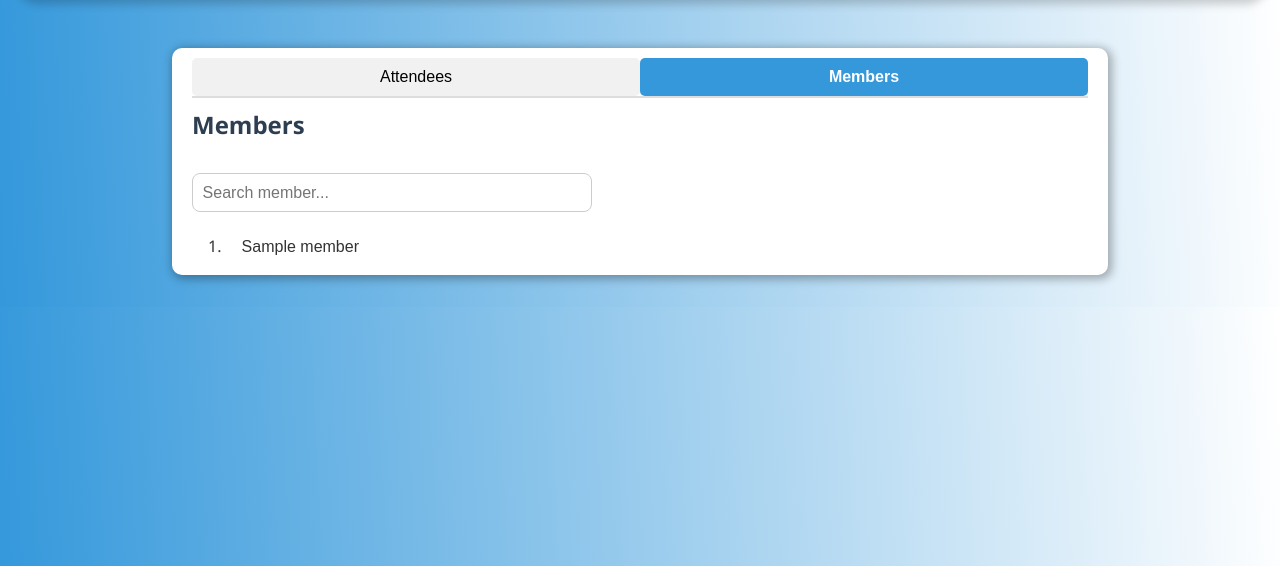
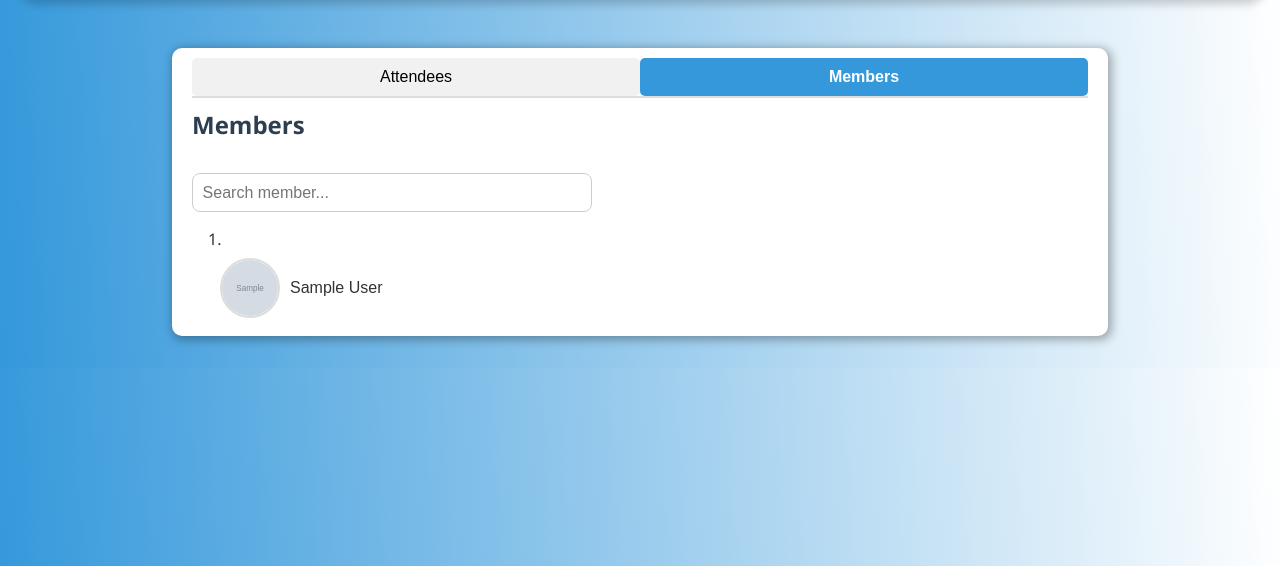
Before and after one commit to abiezer123/emp, a Flask app: page /members in a window 1280 px wide, after a click on "Members". Shown: the part 81-647 px from the top of the page. Run offline with Flask 3, Linux system fonts and the light colour scheme; the visitor is signed in with stand-in values (Sample User, id 1); grey boxes marked "Sample" are stand-in pictures; a database or web service that is not in the repository returns one stand-in record (values such as "Sample title"); data that the repository does not hold is empty.

Commit message:
user profile

```diff
--- a/app.py
+++ b/app.py
@@ -435,9 +435,14 @@ def members():
         members_collection.bulk_write(bulk_ops)
 
     # --- Step 4: Fetch members for display ---
-    members_cursor = members_collection.find({}, {"name": 1})
+    members_cursor = members_collection.find({}, {"name": 1, "full_name": 1, "image_url": 1})
     members = [
-        {"id": str(doc["_id"]), "name": doc["name"]}
+        {
+            "id": str(doc["_id"]),
+            "name": doc.get("name", ""),
+            "full_name": doc.get("full_name", ""),
+            "image_url": doc.get("image_url", "")
+        }
         for doc in members_cursor
     ]
 
@@ -498,52 +503,42 @@ def get_member(member_id):
 
 @app.route("/api/members/update", methods=["POST"])
 def update_member():
-    data = request.get_json()
-    print("Received data:", data)  # 👈 check what frontend sends
-    member_id = data.get("id")
+    try:
+        data = request.get_json()
+        member_id = data.get("id")
 
-    if not member_id:
-        return jsonify({"success": False, "error": "Missing member ID"}), 400
+        if not member_id:
+            return jsonify({"success": False, "error": "Missing member ID"}), 400
 
-    try:
         update_fields = {
-            "name": data.get("name"),
-            "birthdate": data.get("birthdate"),
-            "date_baptized": data.get("date_baptized"),
-            "place_baptism": data.get("place_baptism"),
-            "witnesses": data.get("witnesses"),
-            "father": data.get("father"),
-            "mother": data.get("mother"),
-            "contact": data.get("contact"),
-            "email": data.get("email"),
-            "facebook": data.get("facebook"),
-            "address": data.get("address")
+            "full_name": data.get("full_name", "").strip(),
+            "name": data.get("name", "").strip(),
+            "birthdate": data.get("birthdate", "").strip(),
+            "date_baptized": data.get("date_baptized", "").strip(),
+            "place_baptism": data.get("place_baptism", "").strip(),
+            "witnesses": data.get("witnesses", "").strip(),
+            "father": data.get("father", "").strip(),
+            "mother": data.get("mother", "").strip(),
+            "contact": data.get("contact", "").strip(),
+            "email": data.get("email", "").strip(),
+            "facebook": data.get("facebook", "").strip(),
+            "address": data.get("address", "").strip()
         }
 
-        update_fields = {k: v for k, v in update_fields.items() if v is not None}
-        print("Update fields:", update_fields)  # 👈 check what will be saved
+        # Remove empty strings (to avoid overwriting with blank)
+        update_fields = {k: v for k, v in update_fields.items() if v != ""}
 
         result = members_collection.update_one(
             {"_id": ObjectId(member_id)},
             {"$set": update_fields}
         )
 
-        print("Matched count:", result.matched_count)  # 👈 should be 1 if found
-
         if result.matched_count == 0:
             return jsonify({"success": False, "error": "Member not found"}), 404
 
-        updated_member = members_collection.find_one({"_id": ObjectId(member_id)})
-        updated_member["_id"] = str(updated_member["_id"])
-        updated_member["age"] = calculate_age(updated_member.get("birthdate"))
-
-        return jsonify({"success": True, "member": updated_member})
-
+        return jsonify({"success": True, "message": "Member updated successfully!"})
     except Exception as e:
-        import traceback
-        traceback.print_exc()
         return jsonify({"success": False, "error": str(e)}), 500
-
 
 @app.route("/upload_image", methods=["POST"])
 def upload_image():
--- a/templates/members.html
+++ b/templates/members.html
@@ -131,7 +131,6 @@
                 <button class="tab-btn" onclick="openTab(event, 'membersTab')">Members</button>
             </div>
 
-            <!-- Attendees Tab -->
             <div id="attendeesTab" class="tab-content active">
                 <h2>Attendees</h2>
                 <input type="text" id="searchAttendee" placeholder="Search attendee..." />
@@ -139,7 +138,7 @@
                     {% for name in attendees %}
                     <li>
                         <button class="member-btn" onclick="openMemberModal('{{ name }}')">
-                            {{ name }}
+                            <span class="member-name">{{ name }}</span>
                         </button>
                     </li>
                     {% endfor %}
@@ -154,12 +153,16 @@
                     {% for member in members %}
                     <li>
                         <button class="member-btn" onclick="openMemberModal('{{ member.name }}', '{{ member.id }}')">
-                            {{ member.name }}
+                            <img src="{{ member.image_url if member.image_url else url_for('static', filename='images/user.png') }}"
+                                alt="Profile" class="member-image" />
+                            {{ member.full_name or member.name }}
                         </button>
                     </li>
                     {% endfor %}
                 </ol>
+
             </div>
+
         </div>
     </main>
 
@@ -199,7 +202,7 @@
             <div id="profileTab" class="tab-content">
                 <!-- Profile Information (Read Only) -->
                 <div id="profileView">
-
+                    <p><strong>Full Name:</strong> <span id="profileFullName">---</span></p>
                     <p><strong>Age:</strong> <span id="profileAge">---</span></p>
                     <p><strong>Birthdate:</strong> <span id="profileBirthdate">---</span></p>
                     <p><strong>Date Baptized:</strong> <span id="profileBaptistDate">---</span></p>
@@ -226,8 +229,8 @@
                     <label>Profile Picture</label>
                     <input type="file" id="profileImageInput" accept="image/*" />
 
-                    <label>Full Name</label>
-                    <input type="text" id="editName" placeholder="Enter full name" />
+                    <label>Full Name:</label>
+                    <input type="text" id="editFullName" name="full_name" />
 
                     <label>Birthdate</label>
                     <input type="date" id="editBirthdate" />
@@ -269,6 +272,175 @@
 
 
     <style>
+        /* Container */
+        #profileView {
+            display: flex;
+            flex-direction: column;
+            gap: 10px;
+            padding: 10px 0;
+        }
+
+        /* Each info row */
+        #profileView p {
+            display: flex;
+            gap: 10px;
+            margin: 0;
+        }
+
+        /* Labels */
+        #profileView p strong {
+            width: 160px;
+            /* fixed width for alignment */
+            font-weight: 600;
+            color: #555;
+            text-align: left;
+            /* ensure label text is left aligned */
+        }
+
+        /* Values */
+        #profileView p span {
+            font-weight: 700;
+            /* bold */
+            color: #222;
+            text-align: left;
+            /* make value also left-aligned */
+            font-size: 1.05rem;
+            /* slightly bigger */
+        }
+
+        /* Profile card container */
+        .profile-card {
+            background: #fff;
+            border-radius: 12px;
+            padding: 20px;
+            box-shadow: 0 4px 12px rgba(0, 0, 0, 0.08);
+            max-width: 600px;
+            margin: 0 auto;
+            font-family: 'Segoe UI', Tahoma, Geneva, Verdana, sans-serif;
+        }
+
+
+        /* Each row: label and value */
+        .profile-row {
+            display: flex;
+            justify-content: flex-start;
+            /* left aligned */
+            gap: 10px;
+            /* space between label and value */
+            padding: 8px 0;
+            border-bottom: 1px solid #eee;
+        }
+
+        /* Labels */
+        .profile-row .label {
+            font-weight: 600;
+            color: #555;
+            width: 160px;
+            /* fixed width for alignment */
+        }
+
+        /* Values - highlighted */
+        .profile-row .value {
+            font-weight: 700;
+            /* bold */
+            font-size: 1.05rem;
+            /* slightly bigger */
+            color: #222;
+        }
+
+        /* Edit button styling */
+        #editProfileBtn {
+            display: inline-block;
+            margin: 20px 0 0;
+            padding: 10px 25px;
+            border: none;
+            background-color: #4CAF50;
+            color: #fff;
+            font-size: 16px;
+            border-radius: 8px;
+            cursor: pointer;
+            transition: background 0.2s;
+        }
+
+        #editProfileBtn:hover {
+            background-color: #45a049;
+        }
+
+        /* Profile container with vertical spacing */
+        .profile-container {
+            display: flex;
+            flex-direction: column;
+            gap: 0.6rem;
+        }
+
+
+
+        /* Labels bold */
+        .profile-row strong {
+            flex: 1;
+        }
+
+        /* Values */
+        .profile-row span {
+            flex: 2;
+            text-align: right;
+        }
+
+        /* Edit Form */
+        #editProfileForm label {
+            font-weight: bold;
+            margin-top: 0.5rem;
+        }
+
+        #editProfileForm input {
+            width: 100%;
+            padding: 6px 10px;
+            margin-bottom: 0.5rem;
+            border-radius: 5px;
+            border: 1px solid #ccc;
+            box-sizing: border-box;
+        }
+
+        /* Buttons container */
+        .form-buttons {
+            display: flex;
+            justify-content: flex-end;
+            gap: 10px;
+            margin-top: 10px;
+        }
+
+        .members-list-vertical {
+            list-style: none;
+            padding: 0;
+            margin: 0;
+        }
+
+        .member-btn {
+            display: flex;
+            align-items: center;
+            gap: 10px;
+            background: #fff;
+            border: none;
+            padding: 8px 12px;
+            border-radius: 10px;
+            width: 100%;
+            text-align: left;
+            cursor: pointer;
+            transition: background 0.2s;
+        }
+
+        .member-btn:hover {
+            background: #f2f2f2;
+        }
+
+        .member-image {
+            width: 60px;
+            height: 60px;
+            border-radius: 50%;
+            object-fit: cover;
+            border: 2px solid #ddd;
+        }
+
         #searchInput {
             width: 100%;
             max-width: 400px;
@@ -432,7 +604,7 @@
 
     <script>
         document.addEventListener('DOMContentLoaded', () => {
-            // 🔤 Sort Members Alphabetically
+            // 🔤 Sort Members Alphabetically (client-side)
             const list = document.getElementById('membersList');
             if (list) {
                 const items = Array.from(list.querySelectorAll('li'));
@@ -441,7 +613,7 @@
                 items.forEach(item => list.appendChild(item));
             }
 
-            // 🔍 Search Filter
+            // 🔍 Search bar filtering
             const searchInput = document.getElementById('searchInput');
             if (searchInput) {
                 searchInput.addEventListener('input', function () {
@@ -455,21 +627,19 @@
             }
         });
 
-        // 📅 Format date to "Month day, Year"
+        // 📅 Format date to "Month Day, Year"
         function formatDatePretty(dateString) {
-            if (!dateString) return "---";
             const date = new Date(dateString);
             if (isNaN(date)) return "---";
             const options = { year: 'numeric', month: 'long', day: 'numeric' };
             return date.toLocaleDateString('en-US', options);
         }
 
-        // 🧮 Compute age
+        // 🧮 Compute age based on birthdate
         function calculateAge(birthdate) {
             if (!birthdate) return "---";
             const birth = new Date(birthdate);
             if (isNaN(birth)) return "---";
-
             const today = new Date();
             let age = today.getFullYear() - birth.getFullYear();
             const m = today.getMonth() - birth.getMonth();
@@ -479,16 +649,15 @@
             return age;
         }
 
-        // 🧑 Open Member Modal
-        function openMemberModal(name, memberId) {
+        function openMemberModal(name, memberId = null) {
             document.getElementById('modal-member-name').textContent = name;
-            document.getElementById('memberId').value = memberId;
+            document.getElementById('memberId').value = memberId || '';
 
             const modal = document.getElementById('memberModal');
             const tbody = document.getElementById('modal-body');
             tbody.innerHTML = '';
 
-            // 📖 Load Attendance Records
+            // Load Attendance by Name (works even without memberId)
             fetch(`/api/member_attendance/${encodeURIComponent(name)}`)
                 .then(res => res.json())
                 .then(data => {
@@ -505,27 +674,18 @@
                     });
                 });
 
-            // 👤 Load Full Member Info
+            // If no memberId, skip profile info fetching
+            if (memberId) {
                 fetch(`/api/members/${memberId}`)
                     .then(res => res.json())
                     .then(member => {
-                    // 🖼️ Profile Image
                         const profileImg = document.getElementById('modal-member-image');
-                    if (member.image_url && member.image_url.trim() !== "") {
-                        profileImg.src = member.image_url;
-                    } else {
-                        profileImg.src = "{{ url_for('static', filename='images/user.png') }}";
-                    }
-                    profileImg.onerror = () => {
-                        profileImg.src = "{{ url_for('static', filename='images/user.png') }}";
-                    };
+                        profileImg.src = member.image_url || "{{ url_for('static', filename='images/user.png') }}";
+                        profileImg.onerror = () => { profileImg.src = "{{ url_for('static', filename='images/user.png') }}"; };
 
-                    // 🧮 Age and Dates
                         document.getElementById('profileAge').textContent = calculateAge(member.birthdate);
                         document.getElementById('profileBirthdate').textContent = formatDatePretty(member.birthdate);
                         document.getElementById('profileBaptistDate').textContent = formatDatePretty(member.date_baptized);
-
-                    // 📄 Profile Info
                         document.getElementById('profileBaptismPlace').textContent = member.place_baptism || '---';
                         document.getElementById('profileWitnesses').textContent = member.witnesses || '---';
                         document.getElementById('profileFather').textContent = member.father || '---';
@@ -534,36 +694,26 @@
                         document.getElementById('profileEmail').textContent = member.email || '---';
                         document.getElementById('profileFacebook').textContent = member.facebook || '---';
                         document.getElementById('profileAddress').textContent = member.address || '---';
-
-                    // ✏️ Fill Edit Form
-                    document.getElementById('editName').value = member.name || '';
-                    document.getElementById('editBirthdate').value = member.birthdate || '';
-                    document.getElementById('editBaptistDate').value = member.date_baptized || '';
-                    document.getElementById('editBaptismPlace').value = member.place_baptism || '';
-                    document.getElementById('editWitnesses').value = member.witnesses || '';
-                    document.getElementById('editFather').value = member.father || '';
-                    document.getElementById('editMother').value = member.mother || '';
-                    document.getElementById('editContact').value = member.contact || '';
-                    document.getElementById('editEmail').value = member.email || '';
-                    document.getElementById('editFacebook').value = member.facebook || '';
-                    document.getElementById('editAddress').value = member.address || '';
+                        document.getElementById('profileFullName').textContent = member.full_name || '---';
                     });
+            }
 
             modal.style.display = 'flex';
         }
+
 
         // ❌ Close Modal
         function closeModal() {
             document.getElementById('memberModal').style.display = 'none';
         }
 
-        // 🔘 Close on Outside Click
+        // 🔘 Close when clicking outside
         window.onclick = function (event) {
             const modal = document.getElementById('memberModal');
             if (event.target === modal) closeModal();
         };
 
-        // 📑 Tabs
+        // 📑 Switch Tabs
         function openTab(evt, tabId) {
             document.querySelectorAll(".tab-content").forEach(tab => tab.classList.remove("active"));
             document.querySelectorAll(".tab-btn").forEach(btn => btn.classList.remove("active"));
@@ -571,25 +721,26 @@
             evt.currentTarget.classList.add("active");
         }
 
-        // ✏️ Edit Mode Toggle
+        // ✏️ Switch to Edit Profile
         document.getElementById("editProfileBtn").addEventListener("click", function () {
             document.getElementById("profileView").style.display = "none";
             document.getElementById("editProfileForm").style.display = "block";
         });
 
+        // 🚫 Cancel Edit
         document.getElementById("cancelEditBtn").addEventListener("click", function () {
             document.getElementById("editProfileForm").style.display = "none";
             document.getElementById("profileView").style.display = "block";
         });
 
-        // 💾 Save Edited Profile
+        // 💾 Submit Edit Profile
         document.getElementById("editProfileForm").addEventListener("submit", function (e) {
             e.preventDefault();
 
             const memberId = document.getElementById("memberId").value;
             const data = {
                 id: memberId,
-                name: document.getElementById("editName").value,
+                full_name: document.getElementById("editFullName").value,
                 birthdate: document.getElementById("editBirthdate").value,
                 date_baptized: document.getElementById("editBaptistDate").value,
                 place_baptism: document.getElementById("editBaptismPlace").value,
@@ -614,32 +765,38 @@
                         closeModal();
                         location.reload();
                     } else {
-                        alert("❌ Error: " + response.error);
+                        alert("⚠️ Error: " + response.error);
                     }
                 });
         });
 
-        // 📸 Handle Image Upload & Save
+        // 📸 Handle Image Upload
         document.getElementById("profileImageInput").addEventListener("change", function () {
             const file = this.files[0];
             const memberId = document.getElementById("memberId")?.value;
 
-            if (!file) return alert("Please select an image first.");
-            if (!memberId) return alert("Please open a member profile first.");
+            if (!file) {
+                alert("Please select an image file first.");
+                return;
+            }
+            if (!memberId) {
+                alert("Please open a member profile first.");
+                return;
+            }
 
             const formData = new FormData();
             formData.append("file", file);
             formData.append("id", memberId);
 
-            fetch("/upload_image", { method: "POST", body: formData })
+            fetch("/upload_image", {
+                method: "POST",
+                body: formData
+            })
                 .then(res => res.json())
                 .then(data => {
                     if (data.url) {
                         const img = document.getElementById("modal-member-image");
                         img.src = data.url;
-                        img.onerror = () => {
-                            img.src = "{{ url_for('static', filename='images/user.png') }}";
-                        };
                         alert("✅ Profile image updated successfully!");
                     } else {
                         alert("⚠️ Upload failed: " + (data.error || "Unknown error"));
@@ -648,12 +805,10 @@
                 .catch(err => {
                     console.error("Upload error:", err);
                     alert("❌ Something went wrong while uploading.");
-                })
-                .finally(() => {
-                    this.value = ""; // reset file input
                 });
         });
     </script>
+
 
 
     <!-- Separate attendance loader script -->
```
Lines whose indentation alone changed are shown as unchanged.
